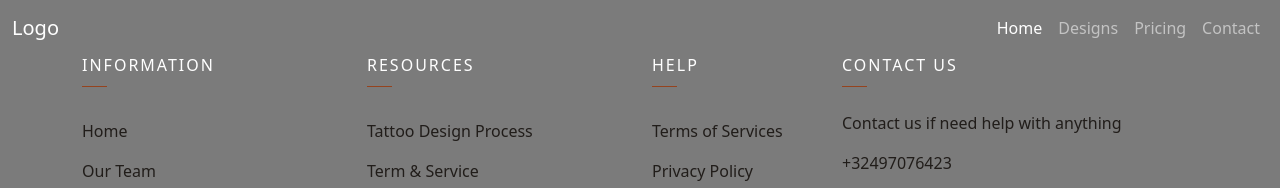
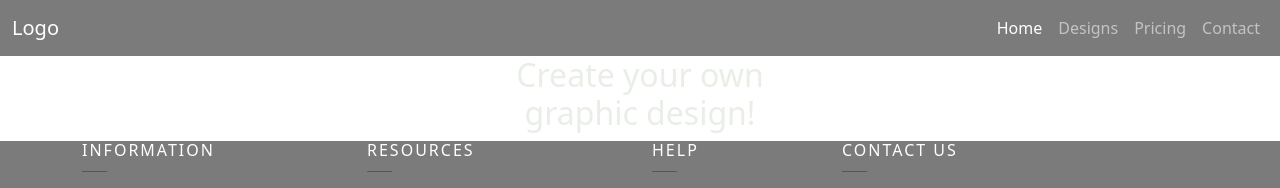
Before and after one commit to Graphexa/Graphexa.be, a plain HTML site: page index.html in a window 1280 px wide. Shown: the top 188 px of the page. Drawn offline with nearby package versions, Linux system fonts and the light colour scheme.

Commit message:
Commit 5: Header V0.0.1

```diff
--- a/Assets/CSS/style.scss
+++ b/Assets/CSS/style.scss
@@ -65,6 +65,15 @@ $fontsize-footer: .8331rem;
         justify-content: flex-end;
     }
 }
+.c-header{
+    &__hero{
+        background-image: url();
+    }
+    &__title{
+        color: $color-bg-body-neutraal;
+        text-align: center;
+    }
+}
 .c-footer{
     background-color: $color-bg-body-main-1 !important;
     &__heading {
--- a/index.html
+++ b/index.html
@@ -29,7 +29,17 @@
           </div>
         </div>
       </nav>
-      <header class="c-header"></header>
+      <header class="c-header">
+        <div class="container">
+          <div class="row c-header__hero">
+            <div class="col-lg-4"></div>
+            <div class="col-lg-4">
+              <h2 class="c-header__title">Create your own graphic design!</h2>
+            </div>
+            <div class="col-lg-4"></div>
+          </div>
+        </div>
+      </header>
       <main class="c-main"></main>
       <footer class="c-footer">
         <div class="container">
```
Also changed, not shown: Assets/CSS/style.css, 1 other file.
